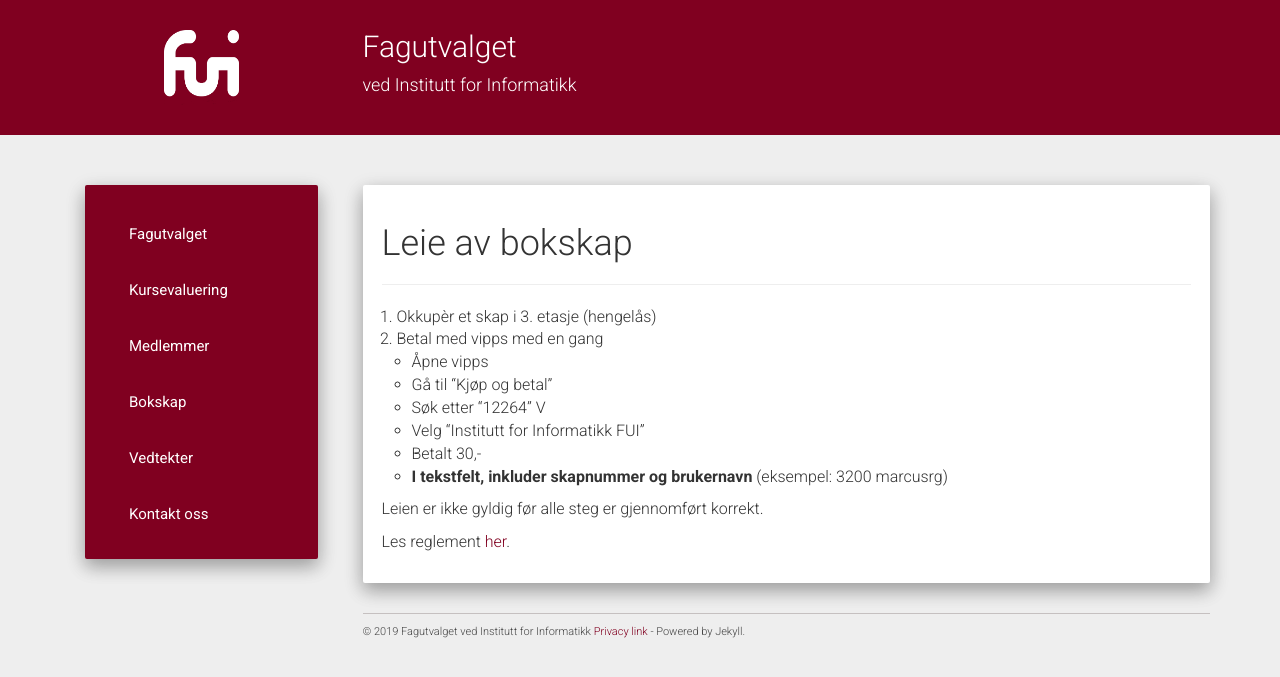
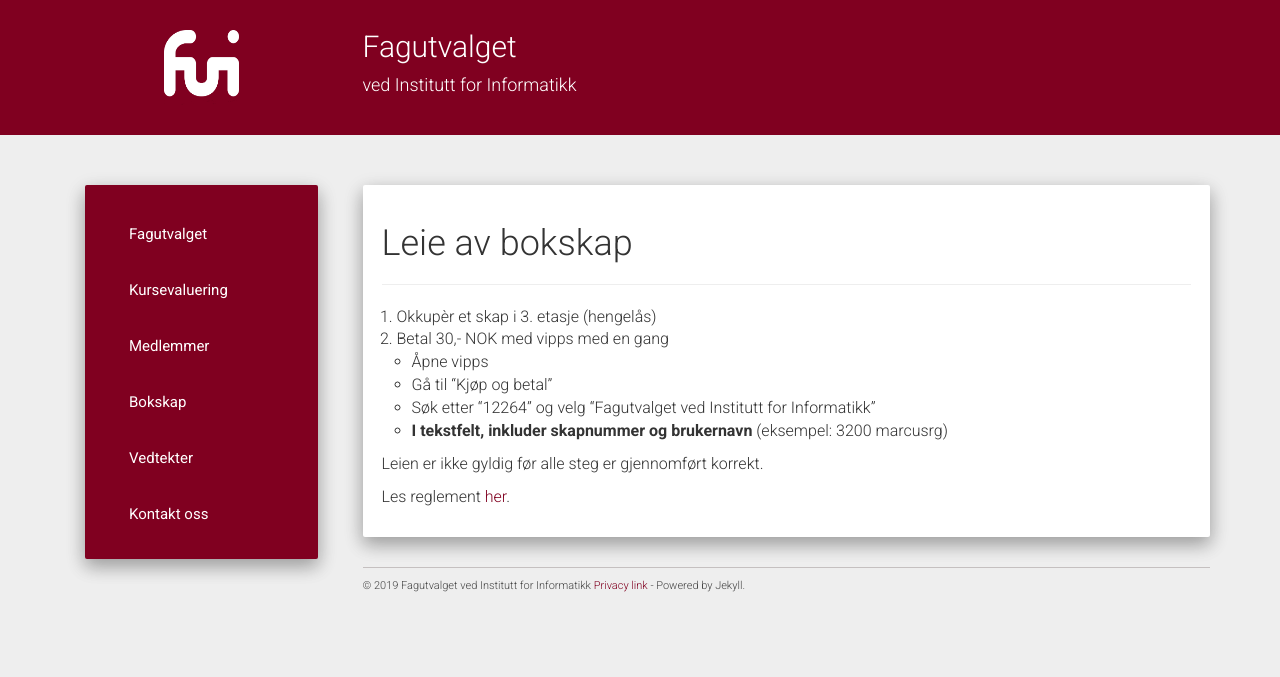
Before and after one commit to fui/fui.github.io, a Jekyll site: the page built from pay.md, in a window 1280 px wide. Shown: the top 677 px of the page. Built offline with Jekyll 4.4.1, drawn with Linux system fonts in a browser that asks for light colours; nearby versions of some CDN libraries.

Commit message:
editing md-s

```diff
--- a/pay.md
+++ b/pay.md
@@ -10,12 +10,10 @@ modeline: " vim: set spl=nb: "
 ---
 
 1. Okkupèr et skap i 3. etasje (hengelås)
-2. Betal med vipps med en gang
+2. Betal 30,- NOK med vipps med en gang
 * Åpne vipps
 * Gå til "Kjøp og betal"
-* Søk etter "12264" V
-* Velg "Institutt for Informatikk FUI"
-* Betalt 30,-
+* Søk etter "12264" og velg "Fagutvalget ved Institutt for Informatikk"
 * **I tekstfelt, inkluder skapnummer og brukernavn** (eksempel: 3200 marcusrg)
 
 Leien er ikke gyldig før alle steg er gjennomført korrekt.
```
